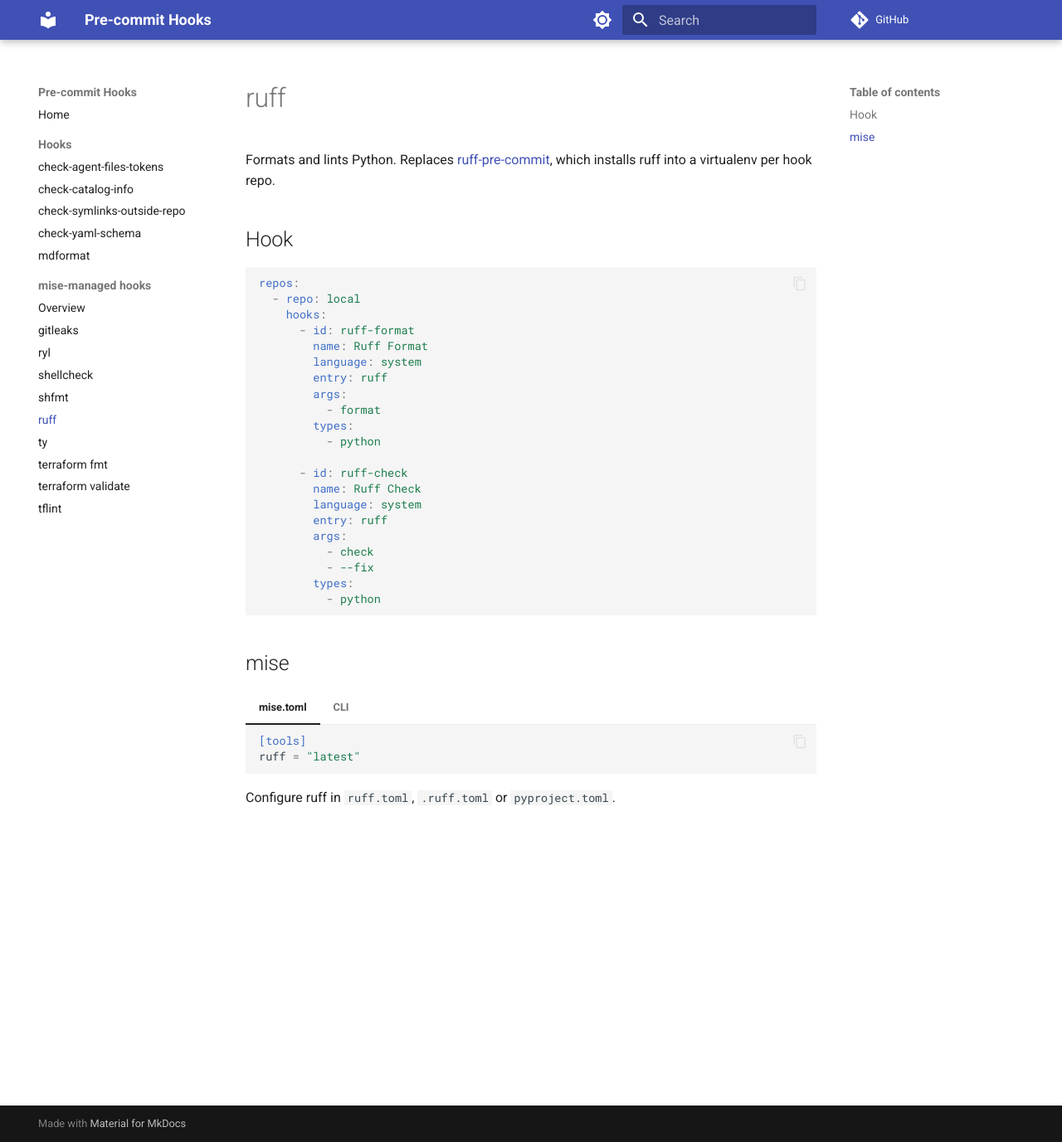
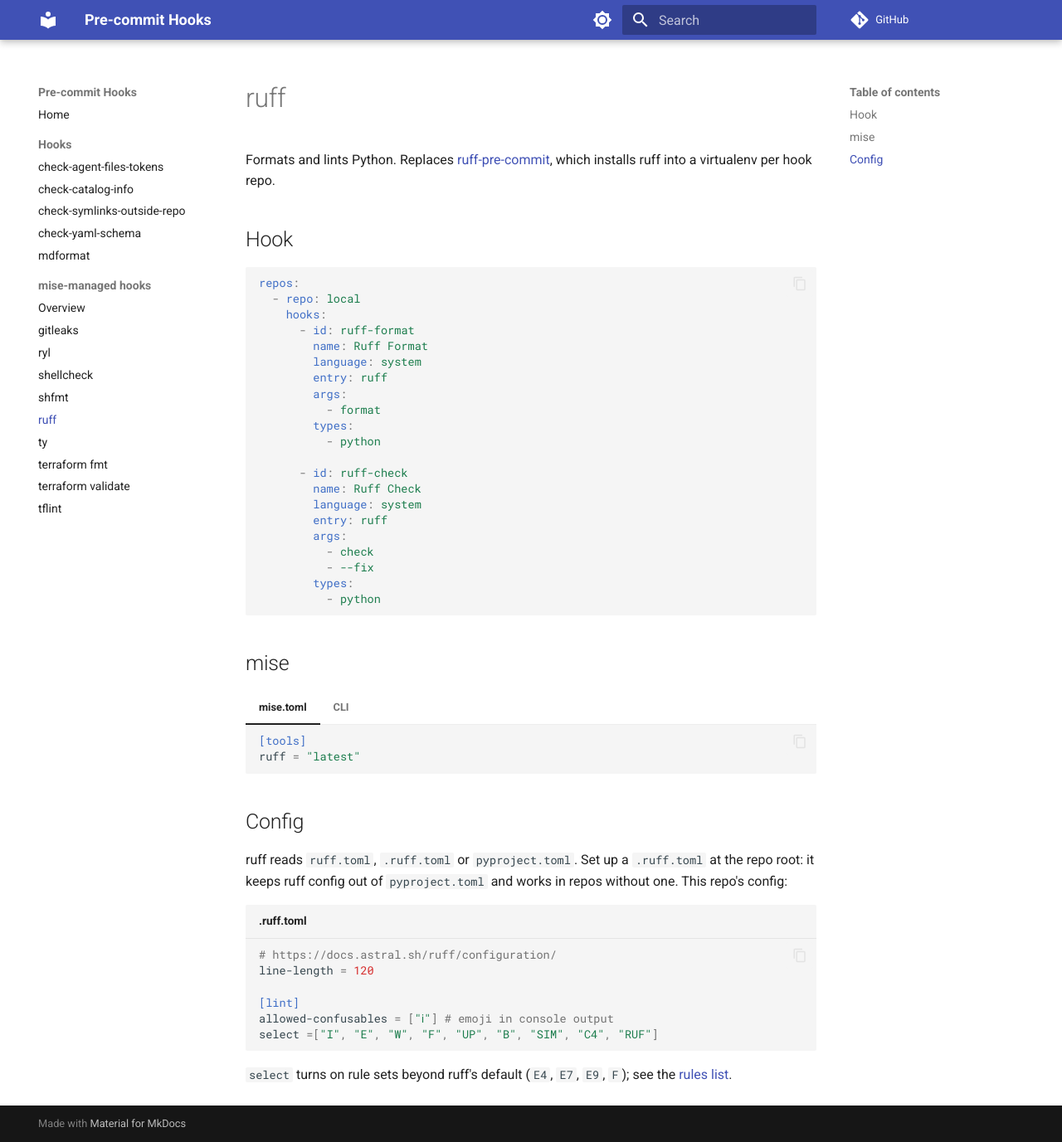
Before and after one commit to DimkaGorhover/pre-commit-hooks, an MkDocs documentation site: the page built from docs/mise/ruff.md, in a window 1280 px wide and 1377 px high. Shown: the whole window at 83% size. Built offline with MkDocs 1.6.1 and Material for MkDocs 9.7.7, drawn with Linux system fonts in a browser that asks for light colours; comment, search, counter and statistics services are not loaded.

Commit message:
docs: recommend .ruff.toml with this repo's config as example

````diff
--- a/docs/mise/ruff.md
+++ b/docs/mise/ruff.md
@@ -45,4 +45,15 @@ repos:
     mise use ruff
     ```
 
-Configure ruff in `ruff.toml`, `.ruff.toml` or `pyproject.toml`.
+## Config
+
+ruff reads `ruff.toml`, `.ruff.toml` or `pyproject.toml`. Set up a `.ruff.toml`
+at the repo root: it keeps ruff config out of `pyproject.toml` and works in
+repos without one. This repo's config:
+
+```toml title=".ruff.toml"
+--8<-- ".ruff.toml"
+```
+
+`select` turns on rule sets beyond ruff's default (`E4`, `E7`, `E9`, `F`); see the
+[rules list](https://docs.astral.sh/ruff/rules/).
````
